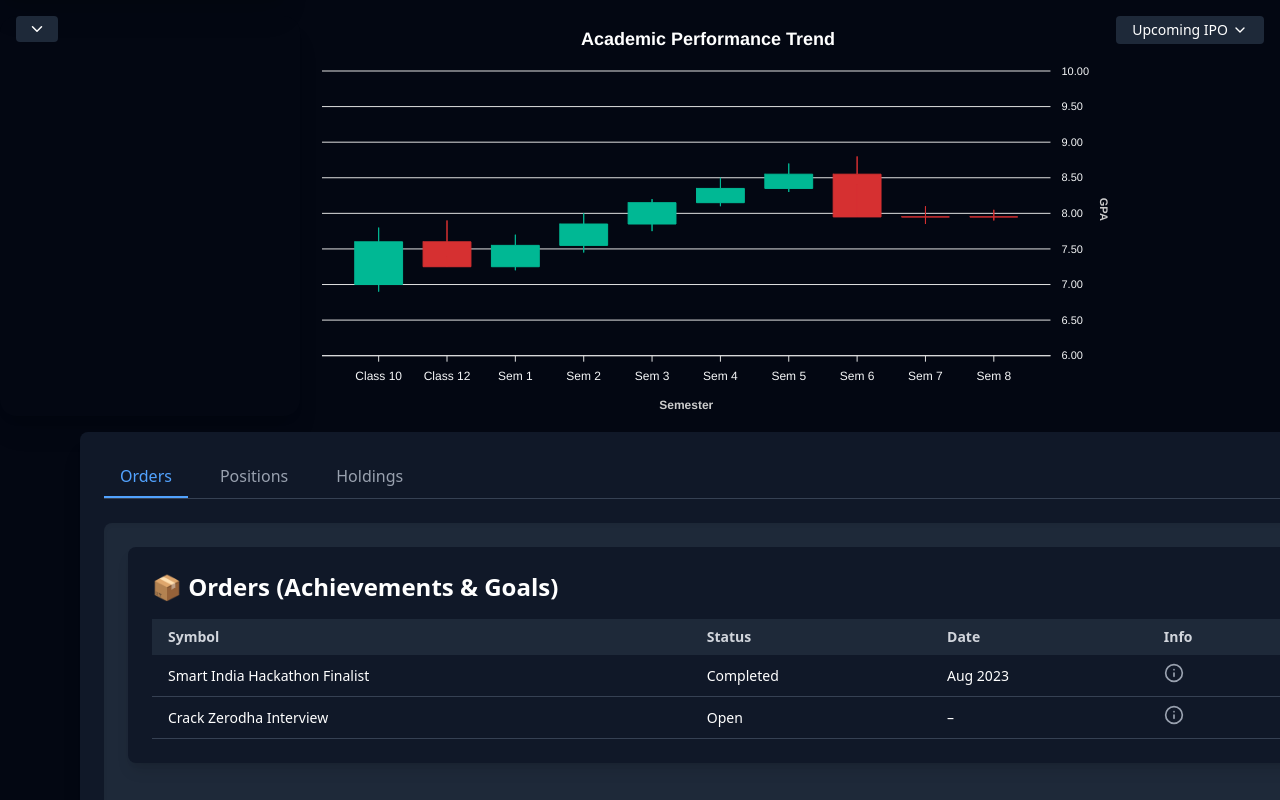
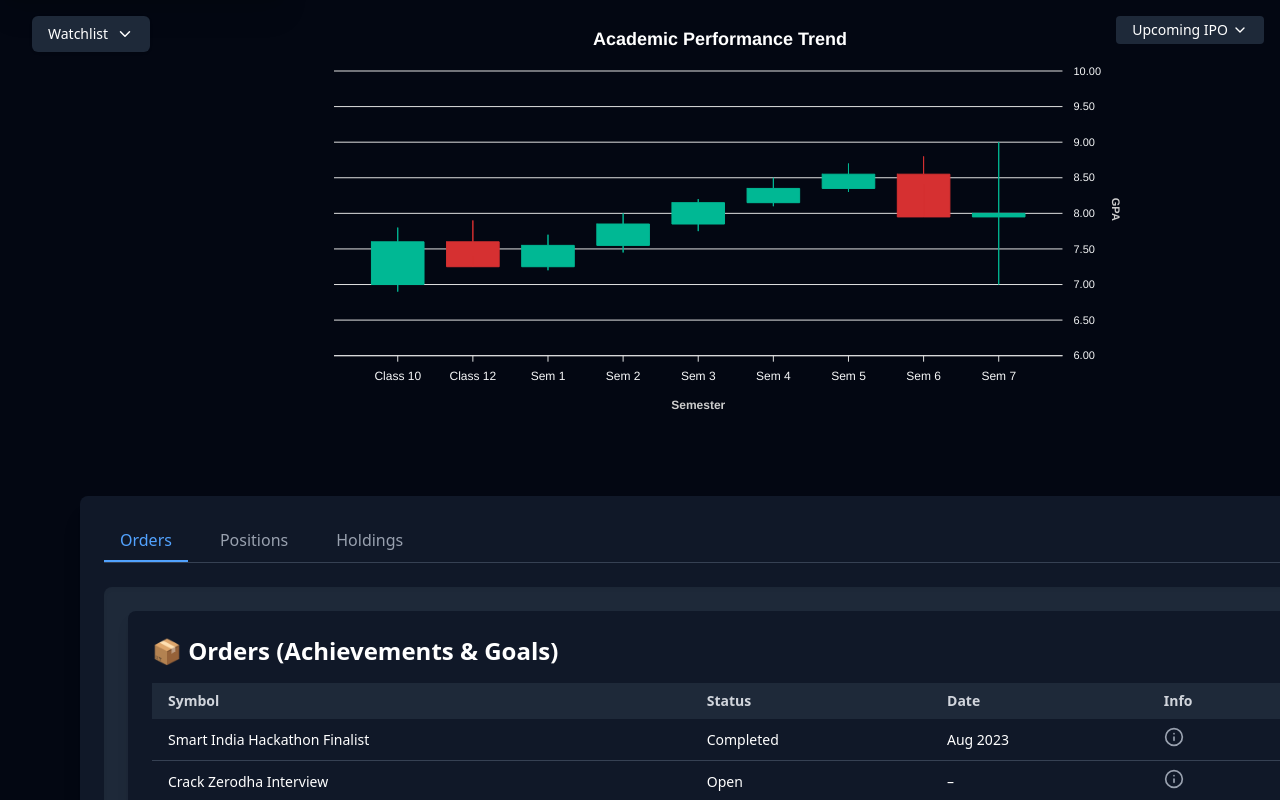
Before and after one commit to Ayush-Sharma-2023/Fintech-Portfolio, a Next.js app: page / in a window 1280 px wide. Shown: the top 800 px of the page. Built offline with nearby package versions, Linux system fonts and the light colour scheme.

Commit message:
working model

```diff
--- a/app/Components/Desc.jsx
+++ b/app/Components/Desc.jsx
@@ -27,7 +27,7 @@ export default function Desc() {
 
   return (
     // <div className="p-6 max-w-[55rem] mx-auto h-[50rem] bg-gray-900 text-gray-100 rounded-lg shadow-xl">
-    <div className="p-6   h-[50rem] bg-gray-900 text-gray-100 rounded-lg shadow-xl">
+    <div className="p-6   h-[50rem]  mt-16 bg-gray-900 text-gray-100 rounded-lg shadow-xl">
       {/* <h1 className="text-2xl font-bold mb-6 text-white">📘 Description Panel</h1> */}
 
       {/* Tabs */}
--- a/app/Components/Watchlist.jsx
+++ b/app/Components/Watchlist.jsx
@@ -51,6 +51,7 @@ const projects = [
     ),
     link: "https://github.com/Ayush-Sharma-2023/Finance_Management_Platform",
   },
+
   {
     name: "Finance Management and Budgeting tool",
     ticker: "NSE",
@@ -65,6 +66,7 @@ const projects = [
     ),
     link: "https://github.com/Ayush-Sharma-2023/Finance_Management_Platform",
   },
+
 ];
 
 export default function Sidebar() {
@@ -88,11 +90,19 @@ export default function Sidebar() {
     <>
       {/* Toggle Button - top-left */}
       <button
-        onClick={toggleSidebar}
-        className="fixed top-4 left-4 z-50 bg-gray-800 text-white px-3 py-1 rounded hover:bg-gray-700 transition-all"
-      >
-        {sidebarOpen ? <ChevronUp size={18} /> : <ChevronDown size={18} />}
-      </button>
+  onClick={toggleSidebar}
+  className="fixed top-4 left-8 z-50 bg-gray-800 text-white px-4 py-2 rounded-md flex items-center gap-2 hover:bg-gray-700 transition-all shadow"
+>
+  {sidebarOpen ? (
+    <ChevronUp size={18} />
+  ) : (
+    <>
+      <span className="text-sm font-medium">Watchlist</span>
+      <ChevronDown size={18} />
+    </>
+  )}
+</button>
+
 
       {/* Dropdown Sidebar from top-left */}
       <div
@@ -100,7 +110,8 @@ export default function Sidebar() {
           sidebarOpen ? "translate-y-0" : "-translate-y-full"
         }`}
       >
-        <div className="p-4">
+        <div className="p-4 max-h-[calc(100vh-18rem)] overflow-y-auto">
+
           <h2 className="text-xl font-bold mb-4 border-b border-gray-700 pb-2 pl-20">
              Watchlist
           </h2>
--- a/app/Components/charts.jsx
+++ b/app/Components/charts.jsx
@@ -2,22 +2,41 @@
 import React, { useState, useEffect } from "react";
 import dynamic from "next/dynamic";
 
-// Dynamically import Chart only on client side
 const Chart = dynamic(() => import("react-apexcharts"), {
   ssr: false,
-  loading: () => <p className="text-white text-center mt-4">Loading chart...</p>,
+  loading: () => (
+    <p className="text-white text-center mt-4">Loading chart...</p>
+  ),
 });
 
 export default function SemesterMarksCandlestick() {
   const [isClient, setIsClient] = useState(false);
 
-  useEffect(() => {
-    setIsClient(true);
-  }, []);
+  // Define constant open, high, low for Sem 7
+  // Define constant open, high, low for Sem 7
+// Define constant open, high, low for Sem 7
+// Generalized last candle values
+const lastCandleOpen = 7.95;
+const lastCandleHigh = 9.0;
+const lastCandleLow = 7.0;
+let lastClose = 8.0;
 
-  const series = [
-    {
-      data: [
+// Function to generate bounded close price with mild bullish drift
+const getBoundedClose = () => {
+  const bias = 0.01;
+  const randomness = (Math.random() - 0.5) * 0.08;
+  // let change = randomness + bias;
+  let change = randomness ;
+
+  let close = lastClose + change;
+  close = Math.max(7.95, Math.min(close, 9.0));
+  close = parseFloat(close.toFixed(2));
+  lastClose = close;
+
+  return close;
+};
+
+const initialData = [
   { x: "Class 10", y: [7.0, 7.8, 6.9, 7.6] },
   { x: "Class 12", y: [7.6, 7.9, 7.4, 7.25] },
   { x: "Sem 1", y: [7.25, 7.7, 7.2, 7.55] },
@@ -26,17 +45,41 @@ export default function SemesterMarksCandlestick() {
   { x: "Sem 4", y: [8.15, 8.5, 8.1, 8.35] },
   { x: "Sem 5", y: [8.35, 8.7, 8.3, 8.55] },
   { x: "Sem 6", y: [8.55, 8.8, 8.4, 7.95] },
-        { x: "Sem 7", y: [7.95, 8.1, 7.85, 7.95] },
-        { x: "Sem 8", y: [7.95, 8.05, 7.9, 7.95] },
-      ],
-    },
+  { x: "Sem 7", y: [lastCandleOpen, lastCandleHigh, lastCandleLow, getBoundedClose()] },
 ];
+
+const [series, setSeries] = useState([{ data: initialData }]);
+
+useEffect(() => {
+  setIsClient(true);
+  const interval = setInterval(() => {
+    setSeries((prev) => {
+      const updated = [...prev[0].data];
+      const newClose = getBoundedClose();
+
+      const lastIndex = updated.length - 1;
+      const lastLabel = updated[lastIndex].x;
+
+      updated[lastIndex] = {
+        x: lastLabel,
+        y: [lastCandleOpen, lastCandleHigh, lastCandleLow, newClose],
+      };
+
+      return [{ data: updated }];
+    });
+  }, 1000); // 1s interval
+
+  return () => clearInterval(interval);
+}, []);
 
   const options = {
     chart: {
       type: "candlestick",
       height: 350,
       toolbar: { show: false },
+        animations: {
+    enabled: false, // 🔥 disables animation globally
+  },
       background: "transparent",
     },
     zoom: { enabled: false },
@@ -92,11 +135,17 @@ export default function SemesterMarksCandlestick() {
   };
 
   return (
-    <div className="w-[800px] h-[400px]  ">
+    <div className="w-[800px] h-[400px]">
       {isClient ? (
-        <Chart options={options} series={series} type="candlestick" width={800} height={400} />
+        <Chart
+          options={options}
+          series={series}
+          type="candlestick"
+          width={800}
+          height={400}
+        />
       ) : (
-        <p className="text-white text-center  mt-10">Loading chart...</p>
+        <p className="text-white text-center mt-10">Loading chart...</p>
       )}
     </div>
   );
--- a/app/page.jsx
+++ b/app/page.jsx
@@ -14,8 +14,8 @@ export default function Page() {
       <Sidebar />
 
       <main className=" grid py-4">
-        <div className="flex gap-2 ">
-          <OHLC />
+        <div className="flex gap-2 mx-auto ">
+          {/* <OHLC /> */}
           <Charts />
           <IPOCard/>
         </div>
```
Lines whose indentation alone changed are shown as unchanged.
